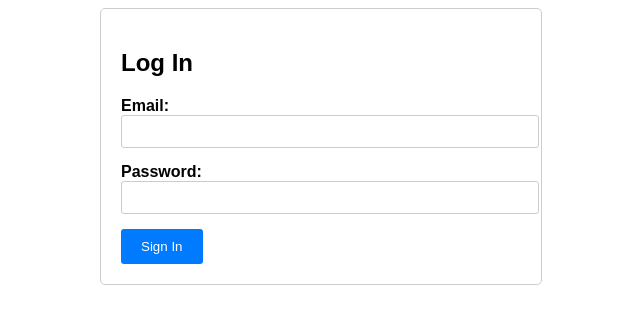
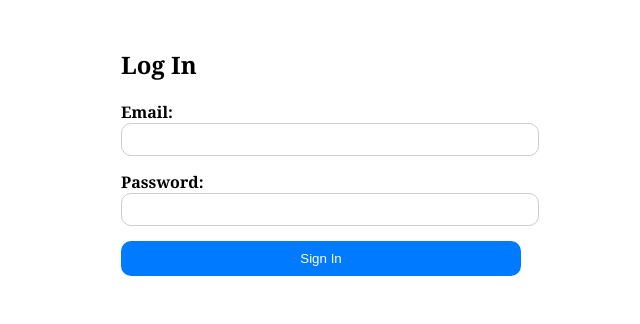
Before and after one commit to she-loves-marvin/School-project, a Flask app: page / in a window 1280 px wide. Shown: the top 324 px of the page, without its empty margins (319-959 px from the left). Run offline with Flask 2, Linux system fonts and the light colour scheme; some libraries are stand-ins or nearby versions.

Commit message:
Update font styles, colors, and border radius in home.css, login.css, and signup.css; adjust form and input styles in login.html
The changes include:

1. home.css:
- Updated suggested color palette in comments
- Added `box-sizing: border-box;` to the universal selector
1. login.css:
- Changed font family to Cambria, Cochin, Georgia, Times, 'Times New Roman', serif
- Updated border and border-radius for input elements
- Changed display property of the container to flex and added flex-direction and flex properties to form-group
1. signup.css:
- Changed font weight to bold
- Updated font family to Cambria, Cochin, Georgia, Times, 'Times New Roman', serif
- Changed background-color and color for button elements
- Changed color and text-align for h2 elements
- Removed float property from nav
1. login.html:
- Removed empty script and style tags
- Updated form and input styles, including width, padding, margin, and border properties

```diff
--- a/static/css/home.css
+++ b/static/css/home.css
@@ -1,4 +1,5 @@
-*{
+*/* suggested pallete [34, 87, 122],[56, 163, 165],[87, 204, 153],[128, 237, 153],[199, 249, 204]*/
+{
     margin: 0;
     padding: 0;
     box-sizing: border-box;
--- a/static/css/login.css
+++ b/static/css/login.css
@@ -1,15 +1,18 @@
 body {
-    font-family: Arial, sans-serif;
+    font-family: Cambria, Cochin, Georgia, Times,
+     'Times New Roman', serif;
   }
   .container {
     max-width: 400px;
     margin: 0 auto;
     padding: 20px;
-    border: 1px solid #ccc;
-    border-radius: 5px;
+    display: flex;
+    flex-direction: column;
   }
+
   .form-group {
     margin-bottom: 15px;
+    flex: 1;
   }
   label {
     display: block;
@@ -20,14 +23,14 @@ body {
     width: 100%;
     padding: 8px;
     border: 1px solid #ccc;
-    border-radius: 3px;
+    border-radius: 10px;
   }
   input[type="button"] {
     background-color: #007bff;
     color: #fff;
     border: none;
     padding: 10px 20px;
-    border-radius: 3px;
+    border-radius: 10px;
     cursor: pointer;
   }
   input[type="submit"]:hover {
--- a/templates/login.html
+++ b/templates/login.html
@@ -7,23 +7,16 @@
   <title>Sign In</title>
 
 </head>
-<style>
-
-</style>
-<script>
-
-</script>
 <body>
 <div class="container">
   <h2>Log In</h2>
-  <form action="/login" method="POST">
     <div class="form-group">
       <label for="email">Email:</label>
-      <input type="text" id="email" name="email" required>
+      <input type="text"  id="email" name="email" required>
     </div>
     <div class="form-group">
       <label for="password">Password:</label>
-      <input type="password" id="password" name="password" required>
+      <input type="password"  id="password" name="password" required>
     </div>
     <input type="button" value="Sign In" id="sign in button">
   </form>
```
Also changed, not shown: static/css/signup.css (+13 -15 lines).
